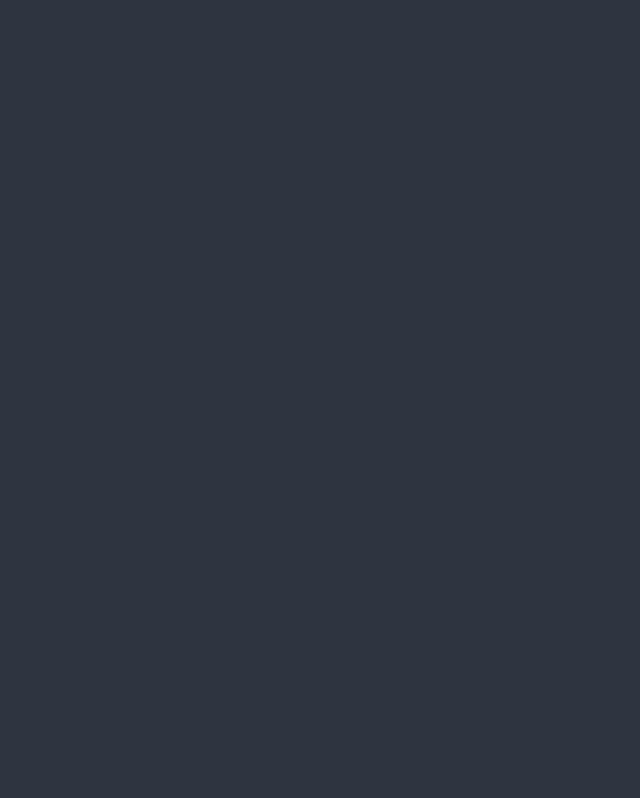
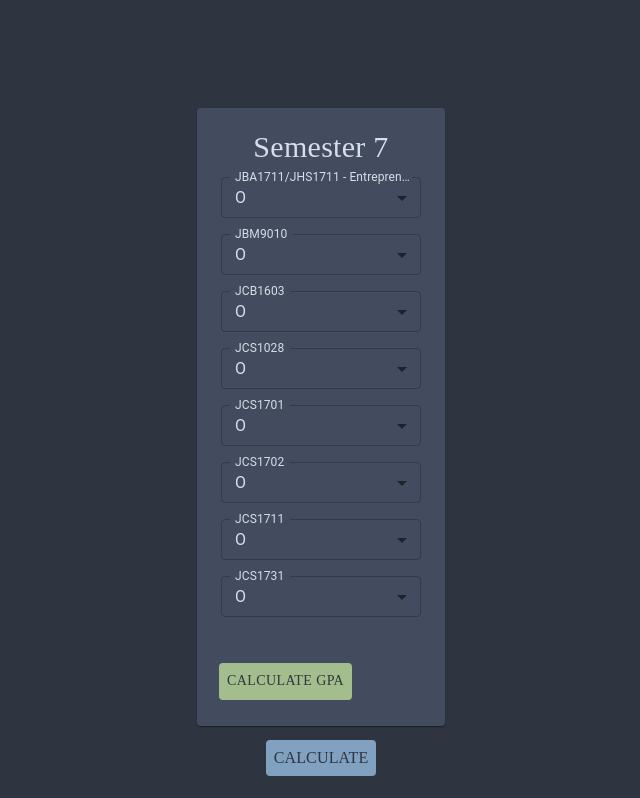
Before and after one commit to bakageddy/cgpa, a React (Create React App) app: page / in a window 1280 px wide. Shown: the part 4679-5477 px from the top of the page, without its empty margins (319-959 px from the left). Before the commit the page ends 4699 px from the top, so only its background shows below. Built offline with nearby package versions, Linux system fonts and the light colour scheme; a web font is replaced by a local one.

Commit message:
Sync for 7th Semester

```diff
--- a/src/index.js
+++ b/src/index.js
@@ -75,6 +75,16 @@ export const courses = {
 		{"course": "JCS1621", "credit": 1},
 		{"course": "JCS1641", "credit": 1},
 	],
+	"Semester 7": [
+		{"course": "JBA1711/JHS1711 - Entrepreneurship for Engineers", "credit": 1},
+		{"course": "JBM9010", "credit": 3},
+		{"course": "JCB1603", "credit": 3},
+		{"course": "JCS1028", "credit": 3},
+		{"course": "JCS1701", "credit": 3},
+		{"course": "JCS1702", "credit": 3},
+		{"course": "JCS1711", "credit": 2},
+		{"course": "JCS1731", "credit": 3},
+	]
 }
 
 root.render(
```
